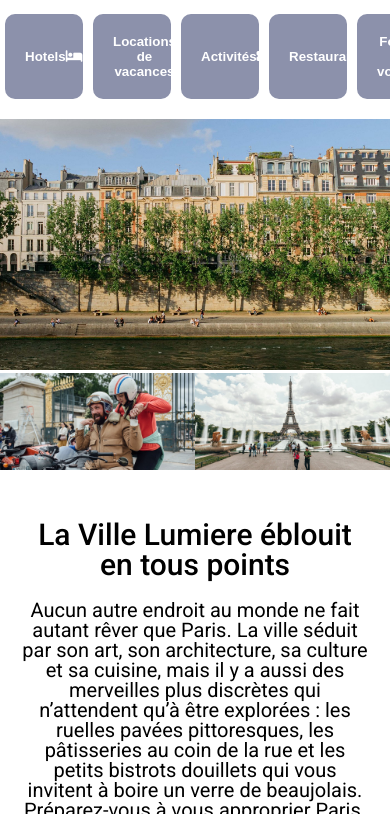
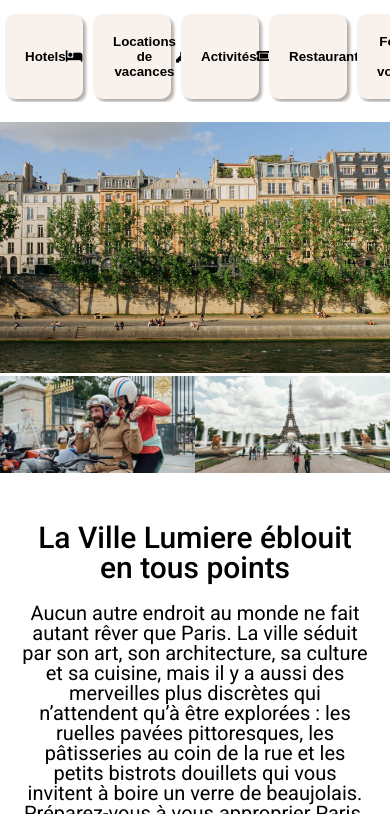
Before and after one commit to enburgos/tripadvisor, a plain HTML site: page index.html in a window 390 px wide. Shown: the part 286-1100 px from the top of the page. Drawn offline with Linux system fonts and the light colour scheme.

Commit message:
changement des couleurs des boutons filters

```diff
--- a/style.css
+++ b/style.css
@@ -525,13 +525,15 @@ footer a {
         align-items: center;
         padding: 20px;
         border-radius: 10px;
-        background-color: #8c91ab;
-        color: white;
+        background-color: #F9F1EC;
+        color: black;
         margin: 0px 5px;
         font-weight: bold;
         border: none;
         cursor: pointer;
         transition: all .2s ease-in-out;
+        box-shadow: 3px 3px 3px #b6b0ac;
+        margin-bottom: 3px;
     }
 
     .filters button:hover {
```
